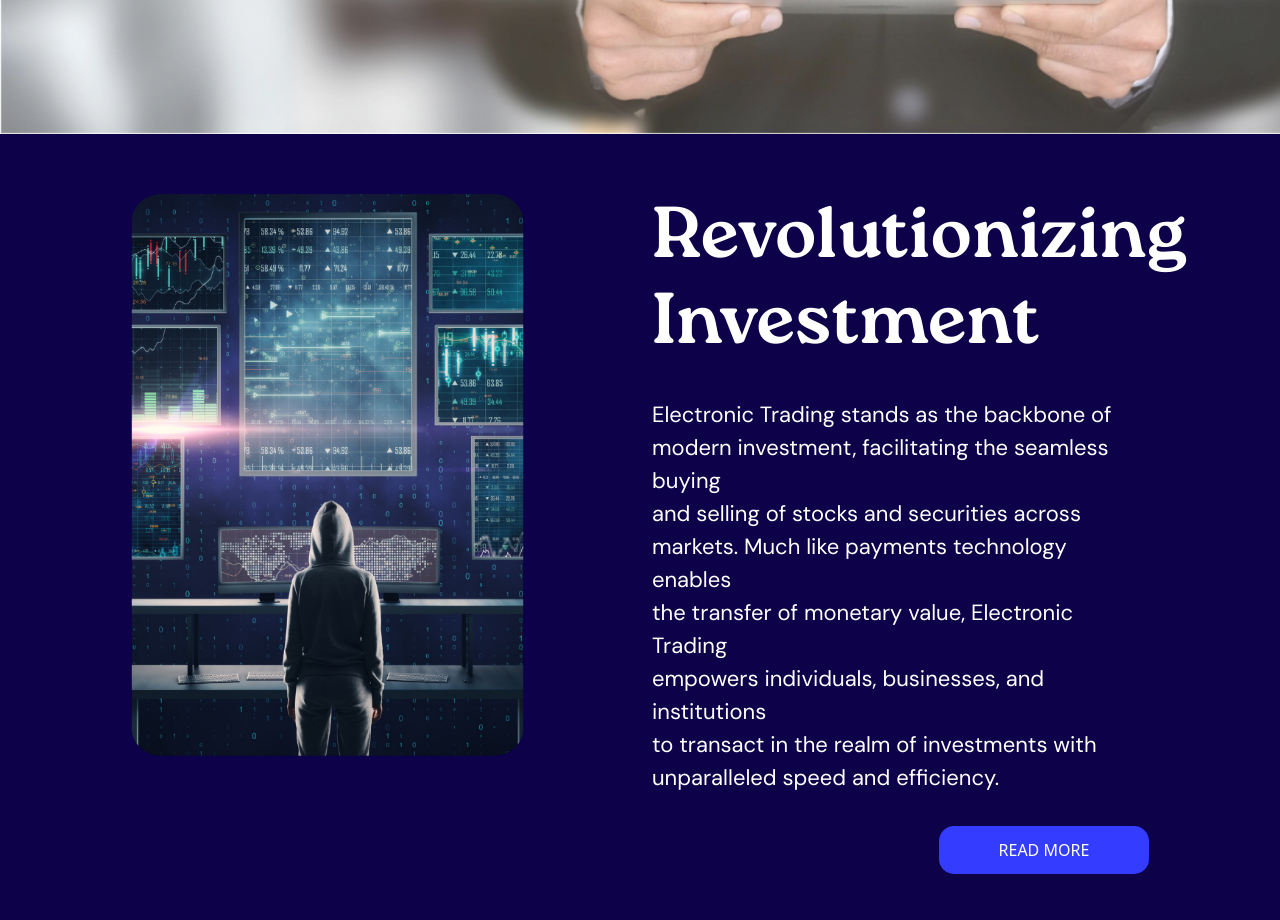
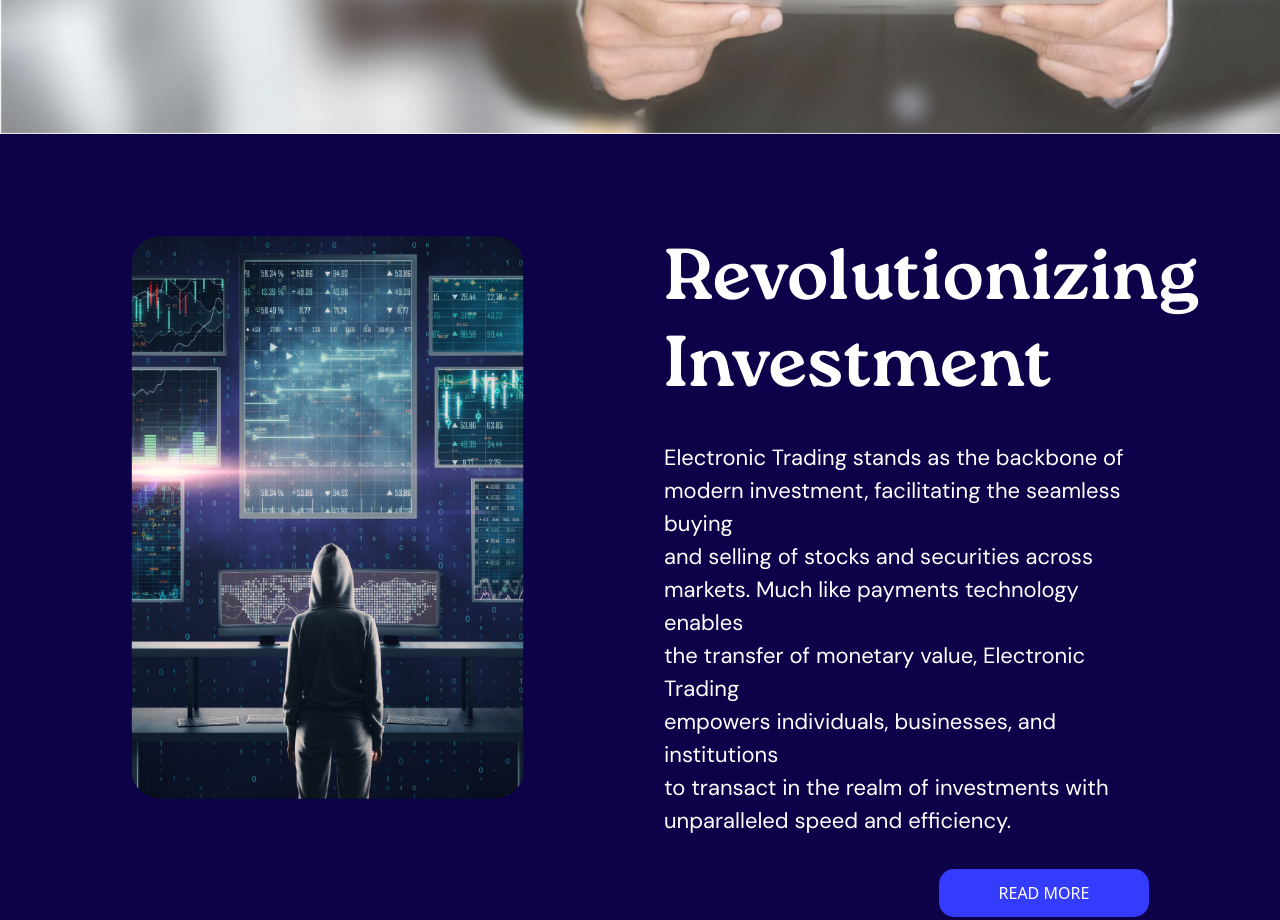
Before and after one commit to Sandu0111/Equities, a plain HTML site: page index.html in a window 1280 px wide. Shown: the part 5300-6220 px from the top of the page. Drawn offline with nearby package versions, Linux system fonts and the light colour scheme.

Commit message:
new commit

```diff
--- a/css/equities_new.css
+++ b/css/equities_new.css
@@ -168,6 +168,7 @@ margin-right: auto;
 }
 .box h5{
     font-size: 24px;
+    padding-left: 1%;
 }
 .page8 .container{
     width: 90% !important;
@@ -386,7 +387,9 @@ a.button_big {
     /* position: relative; */
 }
 .page7 {
-    height: 100vh;
+    height: fit-content;
+    padding-top: 8%;
+    padding-bottom: 8%;
     width: 100vw;
     /* border: 2px solid red; */
     background-color: #0D0149;
--- a/index.html
+++ b/index.html
@@ -367,7 +367,7 @@ buying and selling securities.
               <img src="assets/Equities/page7.png" alt="" style="width: 80%;">
             </div>
           </div>
-          <div class="col-6" style="display: flex;justify-content: center;align-items: center;flex-direction: column;">
+          <div class="col-6" style="display: flex;justify-content: center;align-items: end;flex-direction: column;">
             <div class="row w-100">
               <h3 class="HeadingMain6">
                 Revolutionizing Investment
```
